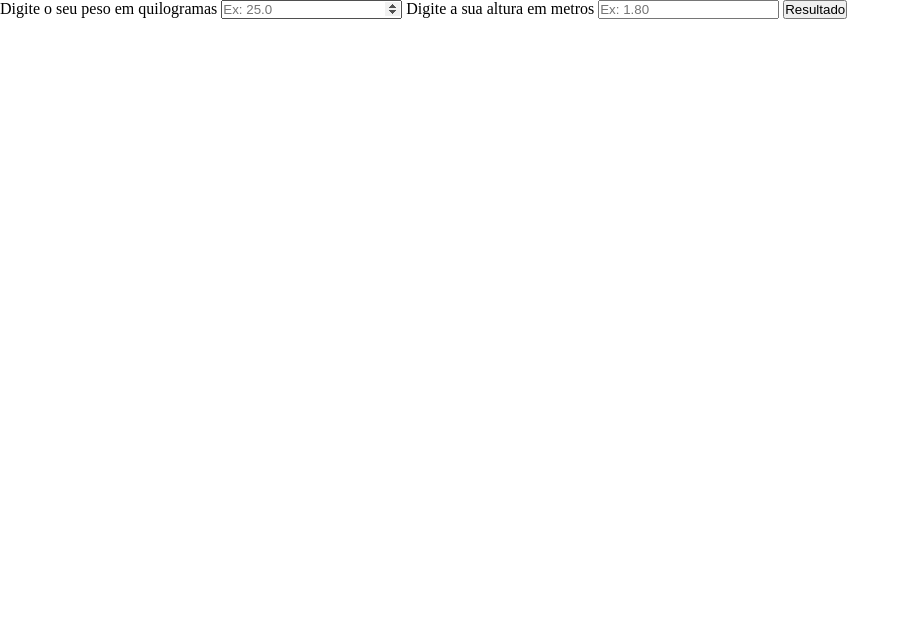
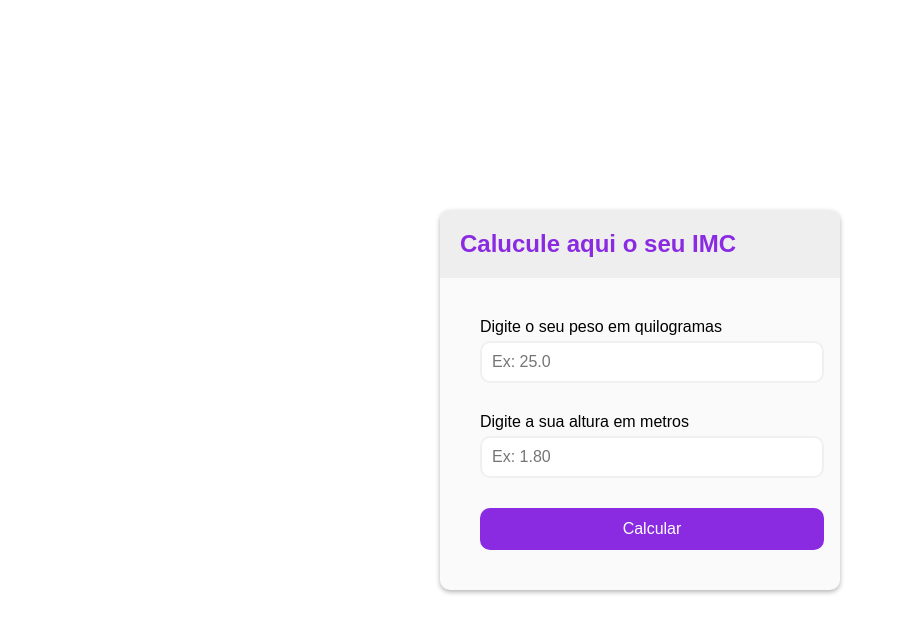
Before and after one commit to AlvesBenvindo/IMC, a website: page src/index.html in a window 1280 px wide. Shown: the whole page, without its empty margins (0-910 px from the left). Drawn offline with Linux system fonts and the light colour scheme.

Commit message:
formulário criado com sucesso

```diff
--- a/src/index.html
+++ b/src/index.html
@@ -7,20 +7,36 @@
     <title>Saiba o seu IMC</title>
 </head>
 <body>
+    <main id="container">
+        <div id="header">
+            <h2>
+                Calucule aqui o seu IMC
+            </h2>
+        </div>
+        <section class="formulario">
+            <form id="form" action="submit">
+                <div class="form-control">
+                    <label for="peso">Digite o seu peso em quilogramas</label>
+                    <input id="peso" type="text" placeholder="Ex: 25.0">
+                    <small></small>
+                </div>
 
-    <section id="form">
-        <label class="label-form" for="peso">Digite o seu peso em quilogramas</label>
-        <input id="peso" class="input-form" type="number" placeholder="Ex: 25.0">
 
-        <label class="label-form" for="altura">Digite a sua altura em metros</label>
-        <input id="altura" class="input-form" type="number" placeholder="Ex: 1.80">
+                <div class="form-control">
+                    <label for="altura">Digite a sua altura em metros</label>
+                    <input id="altura" type="text" placeholder="Ex: 1.80">
+                </div>
 
-        <input type="button" value="Resultado">
-    </section>
+                <button type="submit">Calcular</button>
 
-    <section class="result" id="result">
+            </form>
+        </section>
 
-    </section>
+        <section class="resultado" id="resultado">
+
+        </section>
+    </main>
+
 
     <script src="./index.js"></script>
 </body>
--- a/src/index.js
+++ b/src/index.js
@@ -1,8 +1,16 @@
 
+let peso = document.getElementById("peso");
 
-let altura = Number(document.getElementById("peso").innerHTML);
+let altura = document.getElementById("altura");
 
-let peso = Number(document.getElementById("altura").innerHTML);
+let calcular = document.getElementById("form");
 
-const IMC = peso / (altura * altura);
-document.getElementById("resultado").innerHTML = `O seu IMC = ${IMC}`;
+calcular.addEventListener( "submit", (event) => {
+
+  event.preventDefault();
+
+  const IMC = peso.value / (altura.value * altura.value);
+
+  document.getElementById("resultado").innerHTML = `O seu IMC = ${IMC}`;
+
+})
--- a/src/public/css/style.css
+++ b/src/public/css/style.css
@@ -2,9 +2,66 @@
   margin: 0;
   padding: 0;
   box-sizing: content-box;
+  font-family: 'Kanit', sans-serif;
+  font-family: 'Nunito', sans-serif;
+  font-family: 'Open Sans', sans-serif;
+  font-family: 'Urbanist', sans-serif;
+}
+
+body {
+  width: 100%;
+  min-height: 100vh;
+  background: linear-gradient(90deg, #00dbde, #fc00ff, 100%);
+  display: flex;
+  justify-content: center;
+  align-items: center;
+}
+
+#container {
+  background-color: #fafafa;
+  border-radius: 10px;
+  box-shadow: 0 2px 5px rgba(0, 0, 0, .3);
+  width: 400px;
+  max-width: 100%;
+  overflow: hidden;
+}
+
+#header {
+  background-color: #eee;
+  color: blueviolet;
+  padding: 20px;
 }
 
 #form {
+  padding: 40px;
+}
+
+.form-control {
+  margin-bottom: 10px;
+  padding-bottom: 20px;
+  position: relative;
+}
+
+.form-control label {
+  display: inline-block;
+  margin-bottom: 5px;
+}
+
+.form-control input {
+  border: 2px solid #f0f0f0;
   display: block;
-  /*justify-content: center;*/
+  border-radius: 10px;
+  font-size: 16px;
+  width: 100%;
+  padding: 10px;
 }
+
+form button {
+  background-color: blueviolet;
+  border: 2px solid blueviolet;
+  color: #fff;
+  font-size: 16px;
+  width: 100%;
+  border-radius: 10px;
+  padding: 10px;
+}
```
